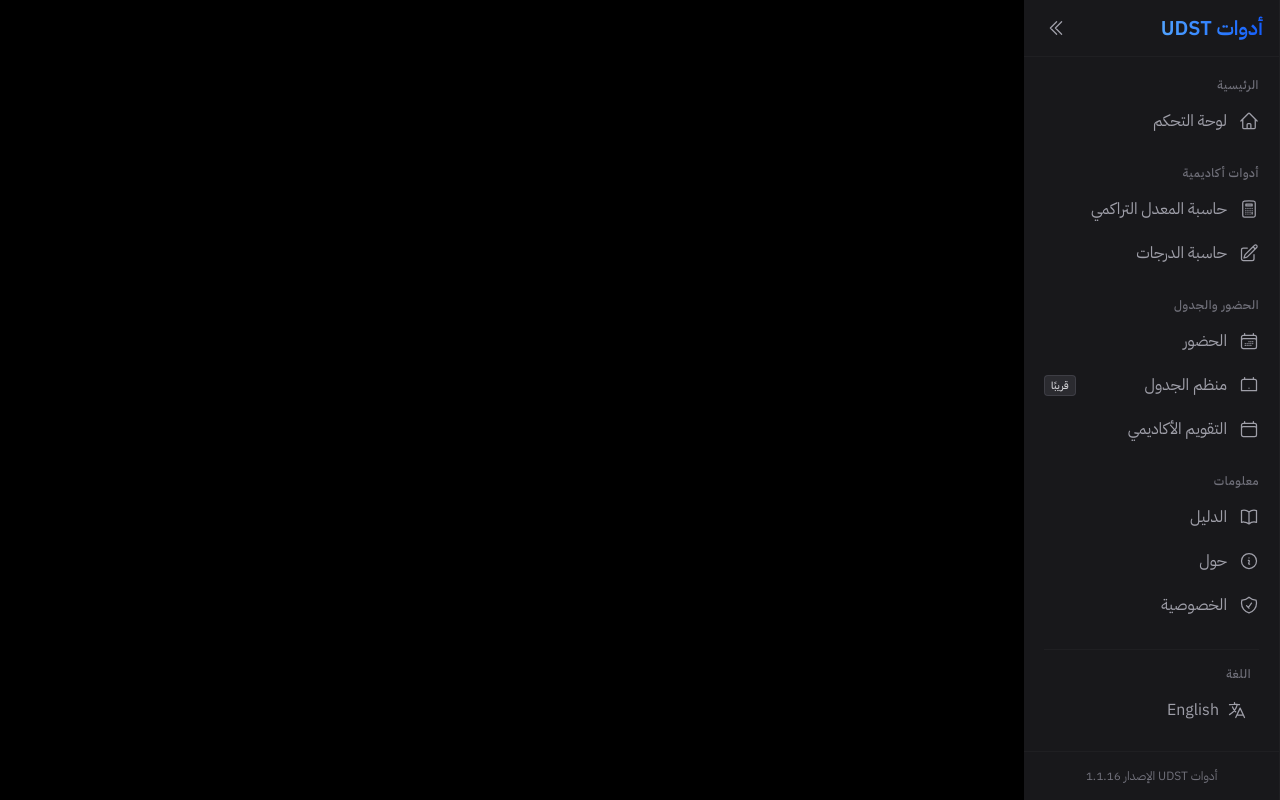
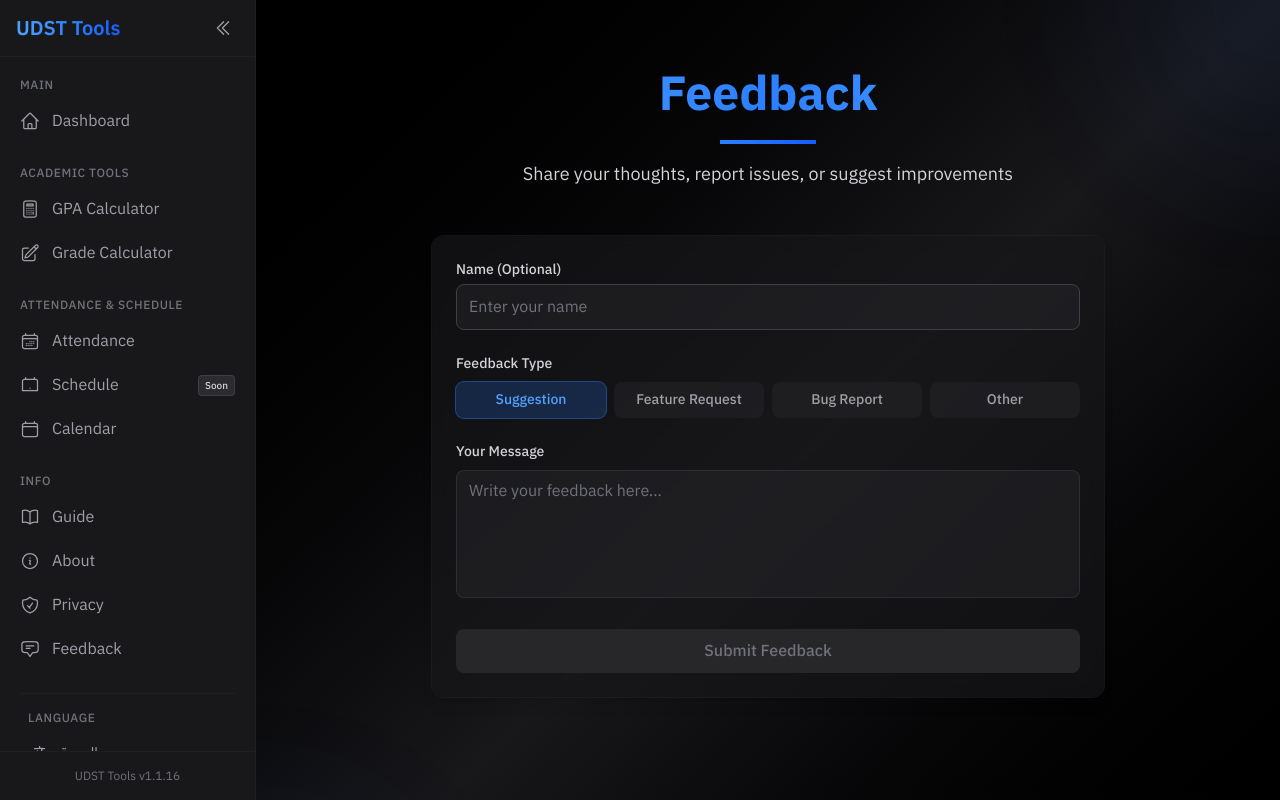
Before and after one commit to Ahmkwj/UDST-Tools, a React (Vite) app: page /ar/feedback in a window 1280 px wide. Built offline with nearby package versions, Linux system fonts and the light colour scheme.

Commit message:
feedbacks

```diff
--- a/src/App.tsx
+++ b/src/App.tsx
@@ -16,6 +16,7 @@
 import Privacy from "./pages/Privacy";
 import Guide from "./pages/Guide";
 import ScheduleMaker from "./pages/ScheduleMaker";
+import Feedback from "./pages/Feedback";
 import {
   LanguageProvider,
   useLocale,
@@ -125,6 +126,10 @@
           <Route path="/en/guide" element={<Guide />} />
           <Route path="/ar/guide" element={<Guide />} />
 
+          {/* Feedback routes */}
+          <Route path="/en/feedback" element={<Feedback />} />
+          <Route path="/ar/feedback" element={<Feedback />} />
+
           {/* Root and wildcard routes */}
           <Route path="/" element={<LocaleRedirect />} />
           <Route path="*" element={<LocaleRedirect />} />
--- a/src/components/Sidebar.tsx
+++ b/src/components/Sidebar.tsx
@@ -244,6 +244,27 @@
                 strokeLinecap="round"
                 strokeLinejoin="round"
                 d="M9 12.75L11.25 15 15 9.75m-3-7.036A11.959 11.959 0 013.598 6 11.99 11.99 0 003 9.75c0 5.592 3.824 10.29 9 11.622 5.176-1.332 9-6.03 9-11.622 0-1.31-.21-2.57-.598-3.75h-.152c-3.196 0-6.1-1.249-8.25-3.286zm0 13.036h.008v.008H12v-.008z"
+              />
+            </svg>
+          ),
+        },
+        {
+          name: "Feedback",
+          nameAr: "الملاحظات",
+          path: "/feedback",
+          icon: (
+            <svg
+              xmlns="http://www.w3.org/2000/svg"
+              fill="none"
+              viewBox="0 0 24 24"
+              strokeWidth={1.5}
+              stroke="currentColor"
+              className="w-5 h-5"
+            >
+              <path
+                strokeLinecap="round"
+                strokeLinejoin="round"
+                d="M7.5 8.25h9m-9 3H12m-9.75 1.51c0 1.6 1.123 2.994 2.707 3.227 1.129.166 2.27.293 3.423.379.35.026.67.21.865.501L12 21l2.755-4.133a1.14 1.14 0 01.865-.501 48.172 48.172 0 003.423-.379c1.584-.233 2.707-1.626 2.707-3.228V6.741c0-1.602-1.123-2.995-2.707-3.228A48.394 48.394 0 0012 3c-2.392 0-4.744.175-7.043.513C3.373 3.746 2.25 5.14 2.25 6.741v6.018z"
               />
             </svg>
           ),
--- /dev/null
+++ b/src/pages/Feedback.tsx
@@ -0,0 +1,230 @@
+import { useState } from "react";
+import { useLocale } from "../context/LanguageContext";
+import PageHeader from "../components/ui/PageHeader";
+import Card from "../components/ui/Card";
+import Input from "../components/ui/Input";
+import Footer from "../components/ui/Footer";
+
+type FeedbackType = "bug" | "feature" | "suggestion" | "other";
+
+export default function Feedback() {
+  const locale = useLocale();
+  const [name, setName] = useState("");
+  const [feedbackType, setFeedbackType] = useState<FeedbackType>("suggestion");
+  const [message, setMessage] = useState("");
+  const [isSubmitting, setIsSubmitting] = useState(false);
+  const [submitStatus, setSubmitStatus] = useState<
+    "idle" | "success" | "error"
+  >("idle");
+
+  const handleSubmit = async (e: React.FormEvent) => {
+    e.preventDefault();
+    setIsSubmitting(true);
+    setSubmitStatus("idle");
+
+    const timestamp = new Date().toISOString();
+
+    // Prepare the Discord embed
+    const webhookBody = {
+      embeds: [
+        {
+          title:
+            locale === "ar"
+              ? "تم استلام ملاحظات جديدة!"
+              : "New Feedback Received!",
+          color: getFeedbackColor(feedbackType),
+          fields: [
+            {
+              name: locale === "ar" ? "الاسم" : "Name",
+              value: name || "Anonymous",
+              inline: true,
+            },
+            {
+              name: locale === "ar" ? "نوع الملاحظات" : "Feedback Type",
+              value: getFeedbackTypeLabel(feedbackType),
+              inline: true,
+            },
+            {
+              name: locale === "ar" ? "الرسالة" : "Message",
+              value: message,
+            },
+          ],
+          timestamp,
+          footer: {
+            text: "UDST Tools Feedback System",
+          },
+        },
+      ],
+    };
+
+    try {
+      const response = await fetch(
+        "https://discord.com/api/webhooks/1368796048356671549/JEz6CPH9VOVdMg6sJqyjdkunh-6wnj46PCtAK2NMYncDrst9f5F0MJZtt6hLSbKYFo8o",
+        {
+          method: "POST",
+          headers: {
+            "Content-Type": "application/json",
+          },
+          body: JSON.stringify(webhookBody),
+        }
+      );
+
+      if (response.ok) {
+        setSubmitStatus("success");
+        // Clear form
+        setName("");
+        setFeedbackType("suggestion");
+        setMessage("");
+      } else {
+        setSubmitStatus("error");
+      }
+    } catch (error) {
+      setSubmitStatus("error");
+    } finally {
+      setIsSubmitting(false);
+    }
+  };
+
+  const getFeedbackColor = (type: FeedbackType): number => {
+    switch (type) {
+      case "bug":
+        return 0xed4245; // Discord Red
+      case "feature":
+        return 0x57f287; // Discord Green
+      case "suggestion":
+        return 0x5865f2; // Discord Blue
+      default:
+        return 0xfee75c; // Discord Yellow
+    }
+  };
+
+  const getFeedbackTypeLabel = (type: FeedbackType): string => {
+    switch (type) {
+      case "bug":
+        return locale === "ar" ? "مشكلة" : "Bug Report";
+      case "feature":
+        return locale === "ar" ? "ميزة جديدة" : "Feature Request";
+      case "suggestion":
+        return locale === "ar" ? "اقتراح" : "Suggestion";
+      default:
+        return locale === "ar" ? "أخرى" : "Other";
+    }
+  };
+
+  return (
+    <div className="relative min-h-screen w-full flex flex-col bg-gradient-to-br from-black via-zinc-900 to-black text-white">
+      <div className="flex-1 py-4 md:py-8 px-3 md:px-8 overflow-x-hidden overflow-y-auto">
+        {/* Background decoration */}
+        <div className="absolute inset-0 overflow-hidden pointer-events-none">
+          <div className="absolute -top-40 -right-40 w-80 h-80 rounded-full bg-blue-900/10 blur-3xl"></div>
+          <div className="absolute -bottom-40 -left-40 w-80 h-80 rounded-full bg-blue-900/10 blur-3xl"></div>
+        </div>
+
+        <div className="relative z-10 w-full max-w-2xl mx-auto space-y-6 pt-6 sm:pt-8 pb-12 sm:pb-16">
+          <PageHeader
+            title={{
+              en: "Feedback",
+              ar: "الملاحظات",
+            }}
+            description={{
+              en: "Share your thoughts, report issues, or suggest improvements",
+              ar: "شارك أفكارك، أبلغ عن المشاكل، أو اقترح تحسينات",
+            }}
+          />
+
+          <Card>
+            <form onSubmit={handleSubmit} className="space-y-6">
+              <Input
+                label={locale === "ar" ? "الاسم (اختياري)" : "Name (Optional)"}
+                type="text"
+                value={name}
+                onChange={(e) => setName(e.target.value)}
+                placeholder={locale === "ar" ? "أدخل اسمك" : "Enter your name"}
+              />
+
+              <div>
+                <label className="block text-sm font-medium text-zinc-300 mb-2">
+                  {locale === "ar" ? "نوع الملاحظات" : "Feedback Type"}
+                </label>
+                <div className="grid grid-cols-2 sm:grid-cols-4 gap-2">
+                  {(
+                    ["suggestion", "feature", "bug", "other"] as FeedbackType[]
+                  ).map((type) => (
+                    <button
+                      key={type}
+                      type="button"
+                      onClick={() => setFeedbackType(type)}
+                      className={`p-2 rounded-lg text-sm font-medium transition-all ${
+                        feedbackType === type
+                          ? "bg-blue-500/20 text-blue-400 ring-1 ring-blue-500/50"
+                          : "bg-zinc-800/50 text-zinc-400 hover:bg-zinc-800 hover:text-zinc-300"
+                      }`}
+                    >
+                      {getFeedbackTypeLabel(type)}
+                    </button>
+                  ))}
+                </div>
+              </div>
+
+              <div>
+                <label className="block text-sm font-medium text-zinc-300 mb-2">
+                  {locale === "ar" ? "رسالتك" : "Your Message"}
+                </label>
+                <textarea
+                  required
+                  value={message}
+                  onChange={(e) => setMessage(e.target.value)}
+                  placeholder={
+                    locale === "ar"
+                      ? "اكتب ملاحظاتك هنا..."
+                      : "Write your feedback here..."
+                  }
+                  className="w-full h-32 px-3 py-2 bg-zinc-800/50 border border-zinc-700/50 rounded-lg text-white placeholder-zinc-500 focus:outline-none focus:ring-2 focus:ring-blue-500/50 transition-all resize-none"
+                />
+              </div>
+
+              <div>
+                <button
+                  type="submit"
+                  disabled={isSubmitting || !message.trim()}
+                  className={`w-full py-2.5 px-4 rounded-lg font-medium transition-all ${
+                    isSubmitting || !message.trim()
+                      ? "bg-zinc-800 text-zinc-500 cursor-not-allowed"
+                      : "bg-blue-500 hover:bg-blue-600 text-white"
+                  }`}
+                >
+                  {isSubmitting
+                    ? locale === "ar"
+                      ? "جارٍ الإرسال..."
+                      : "Submitting..."
+                    : locale === "ar"
+                    ? "إرسال الملاحظات"
+                    : "Submit Feedback"}
+                </button>
+              </div>
+
+              {submitStatus !== "idle" && (
+                <div
+                  className={`p-4 rounded-lg ${
+                    submitStatus === "success"
+                      ? "bg-emerald-500/10 text-emerald-400 border border-emerald-500/20"
+                      : "bg-red-500/10 text-red-400 border border-red-500/20"
+                  }`}
+                >
+                  {submitStatus === "success"
+                    ? locale === "ar"
+                      ? "تم إرسال ملاحظاتك بنجاح! شكراً لك."
+                      : "Your feedback has been submitted successfully! Thank you."
+                    : locale === "ar"
+                    ? "عذراً، حدث خطأ أثناء إرسال ملاحظاتك. يرجى المحاولة مرة أخرى."
+                    : "Sorry, there was an error submitting your feedback. Please try again."}
+                </div>
+              )}
+            </form>
+          </Card>
+        </div>
+      </div>
+      <Footer />
+    </div>
+  );
+}
```
